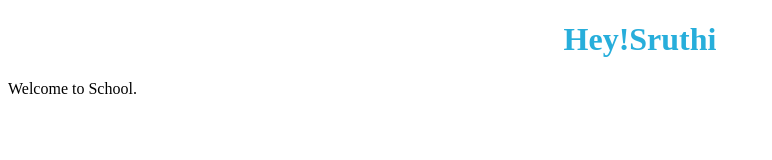
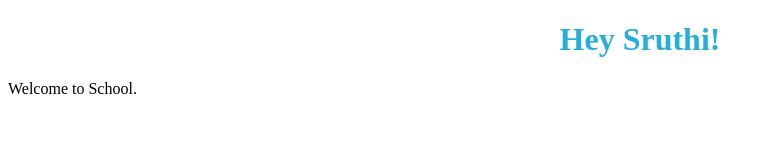
Before and after one commit to acciojob/greeting-students-props-react-Sruthin31, a React app: page / in a window 1280 px wide. Shown: the top 160 px of the page, without its empty margins (0-772 px from the left). Built offline with nearby package versions, Linux system fonts and the light colour scheme.

Commit message:
codespace

```diff
--- a/src/components/Welcome.js
+++ b/src/components/Welcome.js
@@ -1,9 +1,9 @@
 // write code for Welcome component here
 import React from "react";
-function Welcome({name}){
+function Welcome ({name}){
     return (
         <>
-        <h1>Hey!{name}</h1>
+         <h1>Hey {name}!</h1>
         <p>Welcome to School.</p>
         </>
     )
```
